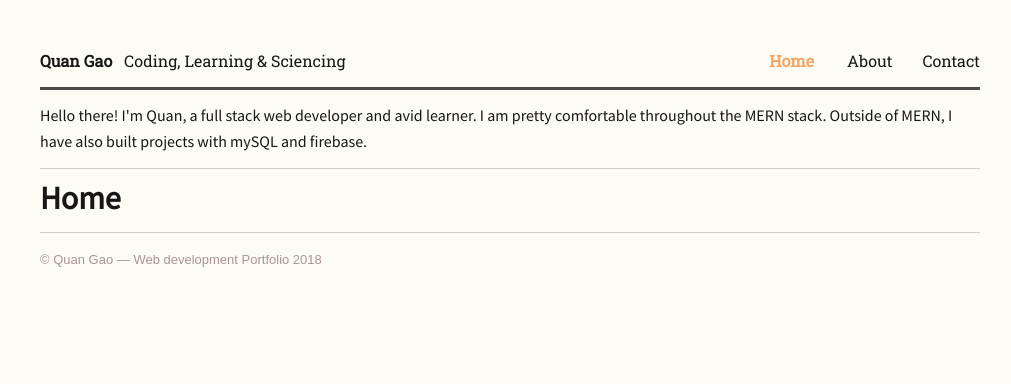
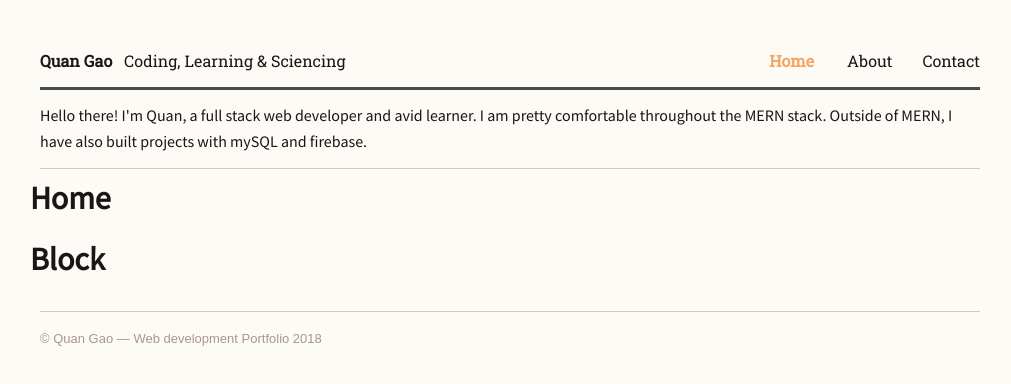
Before and after one commit to QuanGao/qg, a React (Create React App) app in the folder client/: page / in a window 1280 px wide. Shown: the top 384 px of the page, without its empty margins (130-1141 px from the left). Built offline with nearby package versions, Linux system fonts and the light colour scheme.

Commit message:
add block comp

```diff
--- /dev/null
+++ b/client/src/components/Block/Block.js
@@ -0,0 +1,10 @@
+
+import "./Block.css";
+
+import React from 'react'
+
+const Block = () => (
+    <h1> Block </h1>
+)
+
+export default Block
--- /dev/null
+++ b/client/src/components/Block/index.js
@@ -0,0 +1 @@
+export {default} from "./Block"
--- a/client/src/components/Home/Home.js
+++ b/client/src/components/Home/Home.js
@@ -1,11 +1,14 @@
 
 import "./Home.css";
 
-import React from 'react'
+import React from "react";
+
+import Block from "../Block";
 
 const Home = () => (
-    <div id="header">
+    <div>
         <h1> Home </h1>
+        <Block/>
     </div>
 )
 
```
Also changed, not shown: client/src/components/Block/Block.css (added), 2 other files (tests, documents, lock files or other folders).
